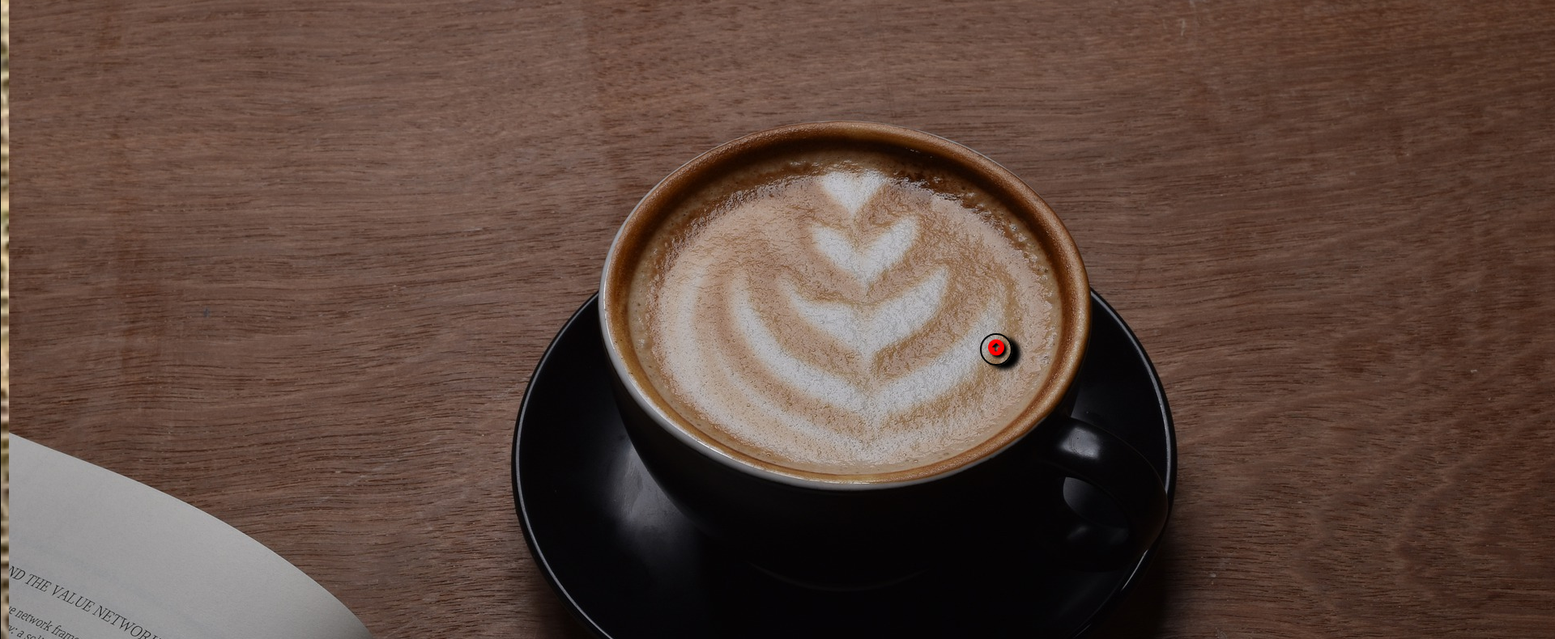
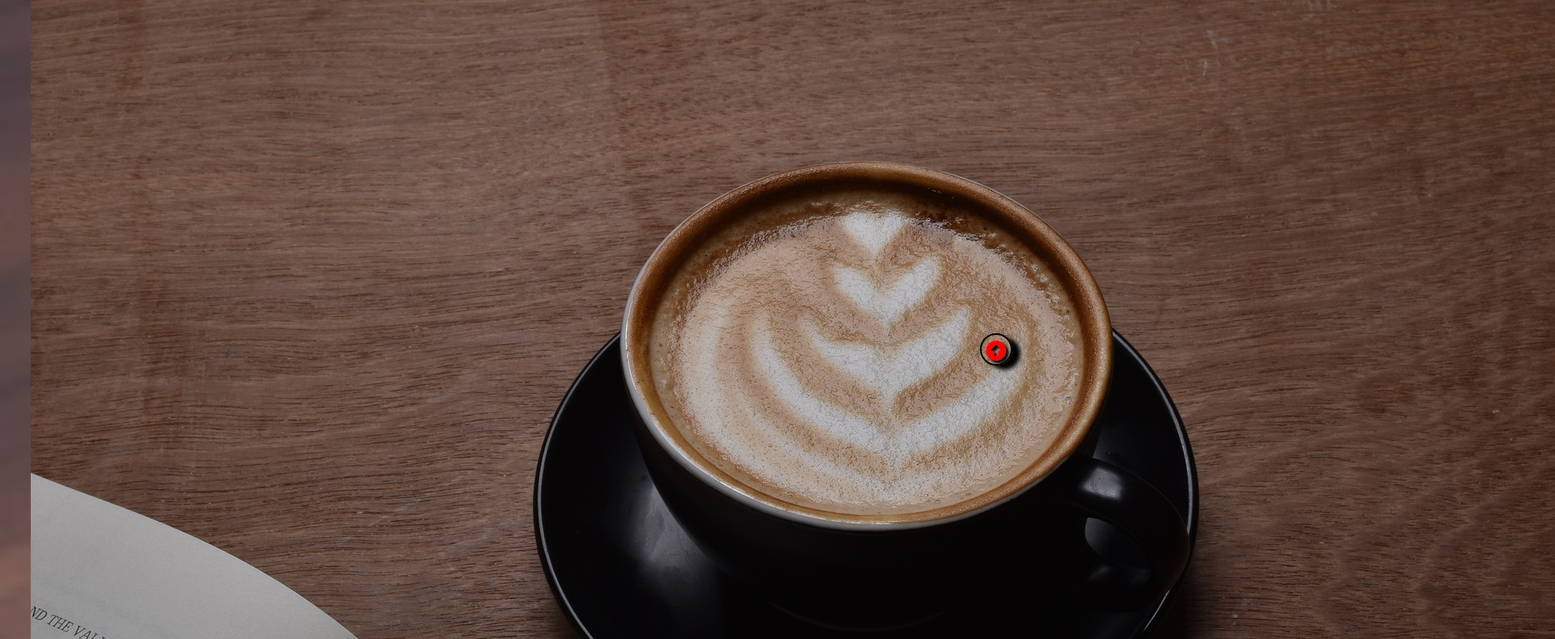
Before and after one commit to emigillini/Preentrega2-Gillini, a plain HTML site: page pages/comunidad.html in a window 1280 px wide. Shown: the part 268-1058 px from the top of the page at 81% size, 1920 px wide, since content can reach past the window. Drawn offline with Linux system fonts and the light colour scheme.

Commit message:
htmlmaquet

```diff
--- a/pages/comunidad.html
+++ b/pages/comunidad.html
@@ -7,7 +7,7 @@
     <meta name="author" content="Emiliano Gillini">
     <meta name="description" content="Pagina Web de venta de ceramicas">
     <link rel="stylesheet" href="https://cdnjs.cloudflare.com/ajax/libs/font-awesome/6.2.0/css/all.min.css" integrity="sha512-xh6O/CkQoPOWDdYTDqeRdPCVd1SpvCA9XXcUnZS2FmJNp1coAFzvtCN9BmamE+4aHK8yyUHUSCcJHgXloTyT2A==" crossorigin="anonymous" referrerpolicy="no-referrer" />
-    <link rel="stylesheet" href="../styles/style1.css">
+    <link rel="stylesheet" href="../styles/style4.css">
     <link rel="shortcut icon" href="../img/favicon.jpg" type="image/x-icon">
     <title>Carolinska Tu mundo</title>
 
```
Also changed, not shown: pages/contacto.html (+1 -1 lines), pages/nuestrahistoria.html (+1 -1 lines).
